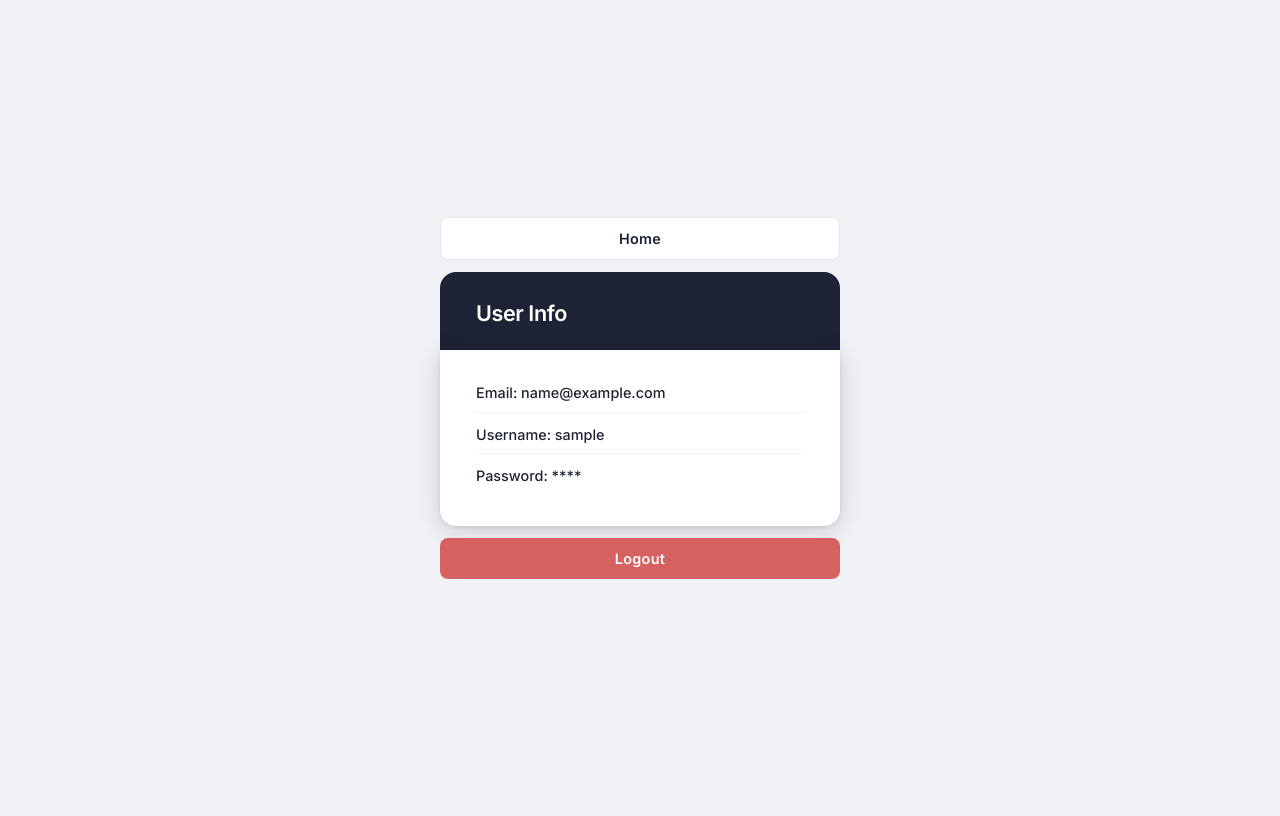
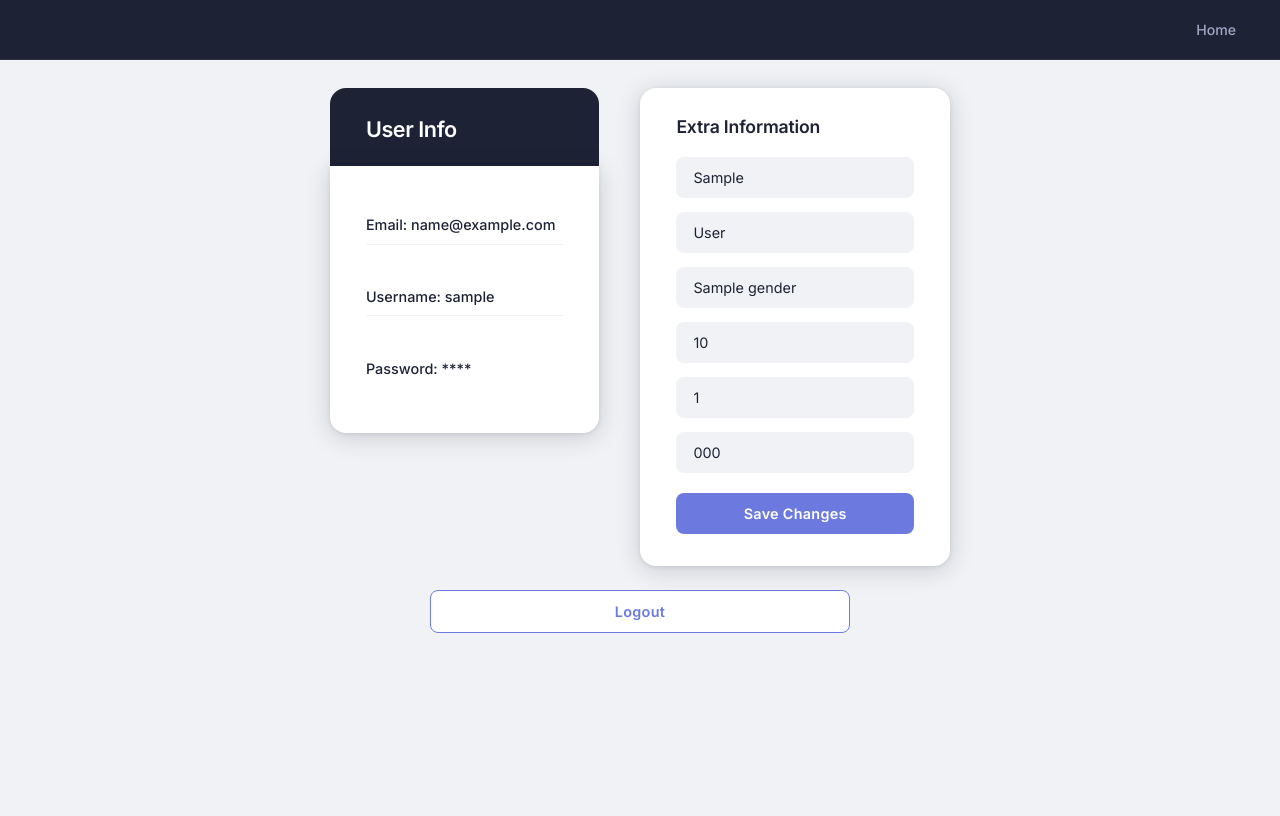
Before and after one commit to FrozenHydrant/eight-hour-relay-website, a Flask app: template templates/profile.html in a window 1280 px wide. Run offline with Flask 3, Linux system fonts and the light colour scheme; the template is opened without the code that fills it: most values are stand-ins (such as "Sample title", 1, 10 or a date in 2020).

Commit message:
Runners can edit important information on profile, added background image

```diff
--- a/app.py
+++ b/app.py
@@ -232,13 +232,61 @@ def profile():
         return redirect(url_for("login"))
     user = user_response.user
 
-    return render_template("profile.html", email=user.email, username=user.user_metadata["username"])
+    info = Data.get_members_info([user.id])[0]
+    # Change None to empty string
+    for k in info:
+        if info[k] is None:
+            info[k] = ""
+
+    return render_template("profile.html", user_info=info, email=info["email"], username=user.user_metadata["username"])
 
 
 @app.route("/logout")
 def logout():
     client.auth.sign_out()
     return redirect(url_for("index"))
+
+
+@app.route("/profile", methods=["POST"])
+def profile_post():
+    try:
+        user_response = client.auth.get_user()
+    except:
+        user_response = None
+    if user_response is None:
+        flash("You must log in to view this page.")
+        return redirect(url_for("login"))
+    user = user_response.user
+
+    first_name = request.form.get("first_name")
+    last_name = request.form.get("last_name")
+    gender = request.form.get("gender")
+    age = request.form.get("age")
+    phone_number = request.form.get("phone_number")
+    emergency_phone = request.form.get("emergency_phone")
+
+    success = Util.verify_all_lists_and_create_response([], [], [], [phone_number, emergency_phone], [first_name, last_name], [gender])
+    if not success:
+        return redirect(url_for("profile"))
+
+    try:
+        age = int(age)
+    except Exception as e:
+        flash("A problem occured: " + str(e))
+        return redirect(url_for("profile"))
+
+    if age < 1 or age > 100:
+        flash("Enter a valid age.")
+        return redirect(url_for("profile"))
+
+    updated_info = {"first_name": first_name, "last_name": last_name, "gender": gender, "age": age, "phone_number": phone_number, "emergency_phone": emergency_phone}
+    success = Data.update_runner_info(user.id, updated_info)
+    if not success:
+        flash("Error occured while updating information.")
+        return redirect(url_for("profile"))
+
+    flash("Successfully updated information.")
+    return redirect(url_for("profile"))
 
 
 @app.route("/team_registration")
--- a/static/css/index.css
+++ b/static/css/index.css
@@ -62,6 +62,7 @@ body {
   position: relative;
   min-height: 100vh;
   background: #1E2235;
+  background-image: url(/static/bg.jpg);
   display: flex;
   flex-direction: column;
   align-items: center;
--- a/static/css/profile.css
+++ b/static/css/profile.css
@@ -12,21 +12,62 @@ body {
   display: flex;
   flex-direction: column;
   align-items: center;
-  justify-content: center;
-  padding: 1.5rem;
+  padding: 0 1.5rem 3rem;
   color: #1E2235;
 }
 
-/* ── Profile card ── */
+/* ── Top navigation bar ── */
+.top_bar_info {
+  position: fixed;
+  top: 0;
+  left: 0;
+  right: 0;
+  z-index: 100;
+  width: 100vw;
+  display: flex;
+  align-items: center;
+  padding: 0 2rem;
+  height: 60px;
+  background: #1E2235;
+  border-bottom: 1px solid rgba(255, 255, 255, 0.06);
+}
+
+.top_bar_insides {
+    margin-right: 0;
+    margin-left: auto;
+}
+
+.top_bar_info a {
+  font-size: 0.88rem;
+  font-weight: 500;
+  color: #A0A8C8;
+  text-decoration: none;
+  padding: 0.4rem 0.75rem;
+  border-radius: 6px;
+  transition: color 0.15s ease, background 0.15s ease;
+}
+
+.top_bar_info a:hover {
+  color: #FFFFFF;
+  background: rgba(108, 122, 224, 0.18);
+}
+
+/* ── Profile header card ── */
 .bonus_info {
   background: #1E2235;
   border-radius: 16px 16px 0 0;
   padding: 1.75rem 2.25rem 1.5rem;
   width: 100%;
-  max-width: 400px;
+  max-width: 420px;
+}
+
+.main_panel {
+  display: block;
+  width: 100%;
 }
 
 .bonus_info_inside h3 {
+  display: inline-block;
   font-size: 1.35rem;
   font-weight: 600;
   color: #FFFFFF;
@@ -40,13 +81,14 @@ body {
   border-radius: 0 0 16px 16px;
   padding: 1.5rem 2.25rem 2rem;
   width: 100%;
-  max-width: 400px;
+  max-width: 420px;
   box-shadow:
     0 4px 24px rgba(30, 34, 53, 0.18),
     0 1px 4px rgba(30, 34, 53, 0.10);
   display: flex;
   flex-direction: column;
   gap: 0.15rem;
+  margin-bottom: 1.5rem;
 }
 
 .main_info p {
@@ -54,7 +96,7 @@ body {
   font-weight: 500;
   color: #1E2235;
   padding: 0.65rem 0;
-  margin: 0;
+  margin-top: 1rem;
   border-bottom: 1px solid #F0F2F5;
 }
 
@@ -62,11 +104,100 @@ body {
   border-bottom: none;
 }
 
-/* ── Buttons ── */
+.main_frame {
+  margin-top: 5rem;
+  display: flex;
+  flex-direction: row;
+}
+
+/* ── Extra information card ── */
+.more_info {
+  margin-left: 2.6rem;
+  background: #FFFFFF;
+  border-radius: 16px;
+  padding: 1.75rem 2.25rem 2rem;
+  width: 100%;
+  max-width: 420px;
+  box-shadow:
+    0 4px 24px rgba(30, 34, 53, 0.18),
+    0 1px 4px rgba(30, 34, 53, 0.10);
+  margin-bottom: 1.5rem;
+}
+
+.more_info h3 {
+  font-size: 1.1rem;
+  font-weight: 600;
+  color: #1E2235;
+  letter-spacing: -0.01em;
+  margin: 0 0 1.25rem;
+}
+
+/* ── Form layout ── */
+.info_form {
+  display: flex;
+  flex-direction: column;
+  gap: 0.85rem;
+}
+
+.info_form input {
+  width: 100%;
+  padding: 0.7rem 1rem;
+  font-family: inherit;
+  font-size: 0.9rem;
+  color: #1E2235;
+  background: #F0F2F5;
+  border: 1.5px solid transparent;
+  border-radius: 8px;
+  outline: none;
+  transition:
+    border-color 0.18s ease,
+    box-shadow 0.18s ease;
+}
+
+.info_form input::placeholder {
+  color: #9CA3AF;
+}
+
+.info_form input:focus {
+  border-color: #6C7AE0;
+  box-shadow: 0 0 0 3.5px rgba(108, 122, 224, 0.22);
+  background: #FFFFFF;
+}
+
+.info_form .button {
+  margin-top: 0.4rem;
+  width: 100%;
+  padding: 0.75rem 1rem;
+  font-family: inherit;
+  font-size: 0.9rem;
+  font-weight: 600;
+  letter-spacing: 0.02em;
+  color: #FFFFFF;
+  background: #6C7AE0;
+  border: none;
+  border-radius: 8px;
+  cursor: pointer;
+  transition:
+    background 0.15s ease,
+    transform 0.1s ease,
+    box-shadow 0.15s ease;
+}
+
+.info_form .button:hover {
+  background: #5A67D8;
+  box-shadow: 0 4px 14px rgba(108, 122, 224, 0.38);
+}
+
+.info_form .button:active {
+  transform: translateY(1px);
+  box-shadow: none;
+}
+
+/* ── Logout button ── */
 .main_button {
   display: block;
   width: 100%;
-  max-width: 400px;
+  max-width: 420px;
   padding: 0.75rem 1rem;
   font-family: inherit;
   font-size: 0.9rem;
@@ -82,27 +213,15 @@ body {
     box-shadow 0.15s ease;
 }
 
-.main_button.home {
-  color: #1E2235;
+.main_button.logout {
+  color: #6C7AE0;
   background: #FFFFFF;
-  border: 1.5px solid #E2E5EE;
-  margin-bottom: 0.75rem;
-}
-
-.main_button.home:hover {
-  background: #F0F2F5;
-  box-shadow: 0 2px 8px rgba(30, 34, 53, 0.08);
-}
-
-.main_button.logout {
-  color: #FFFFFF;
-  background: #d66161;
-  border: none;
-  margin-top: 0.75rem;
+  border: 1.5px solid #6C7AE0;
 }
 
 .main_button.logout:hover {
-  background: #ec7171;
+  background: #6C7AE0;
+  color: #FFFFFF;
   box-shadow: 0 4px 14px rgba(108, 122, 224, 0.38);
 }
 
@@ -115,7 +234,7 @@ body {
 .my_flashes {
   margin-top: 1.25rem;
   width: 100%;
-  max-width: 400px;
+  max-width: 420px;
   display: flex;
   flex-direction: column;
   gap: 0.5rem;
@@ -134,11 +253,16 @@ body {
 
 /* ── Responsive ── */
 @media (max-width: 480px) {
+  .top_bar_insides {
+    padding: 0 1rem;
+  }
+
   .bonus_info {
     padding: 1.5rem 1.5rem 1.25rem;
   }
 
-  .main_info {
+  .main_info,
+  .more_info {
     padding: 1.25rem 1.5rem 1.5rem;
   }
 }
--- a/templates/profile.html
+++ b/templates/profile.html
@@ -4,7 +4,13 @@
         <link rel="stylesheet" href="/static/css/profile.css">
     </head>
     <body>
-        <a class="main_button home" href="{{ url_for('index') }}">Home</a>
+        <div class="top_bar_info">
+            <div class="top_bar_insides">
+                <a href="{{ url_for('index') }}">Home</a>
+            </div>
+        </div>
+        <div class="main_frame">
+            <div class="main_panel">
                 <div class="bonus_info">
                     <div class="bonus_info_inside">
                     <h3>User Info</h3></div>
@@ -13,6 +19,20 @@
                     <p>Email: {{ email }}</p>
                     <p>Username: {{ username }}</p>
                     <p>Password: ****</p>
+                </div>
+            </div>
+            <div class="more_info">
+                <h3>Extra Information</h3>
+                <form method="post" class="info_form">
+                    <input type="text" name="first_name" placeholder="First Name" value="{{ user_info['first_name'] }}">
+                    <input type="text" name="last_name" placeholder="Last Name" value="{{ user_info['last_name'] }}">
+                    <input type="text" name="gender" placeholder="Gender" value="{{ user_info['gender'] }}">
+                    <input type="text" name="age" placeholder="Age" value="{{ user_info['age'] }}">
+                    <input type="text" name="phone_number" placeholder="Phone Number" value="{{ user_info['phone_number'] }}">
+                    <input type="text" name="emergency_phone" placeholder="Emergency Phone Contact" value="{{ user_info['emergency_phone'] }}">
+                    <button class="button">Save Changes</button>
+                </form>
+            </div>
         </div>
         <a class="main_button logout" href="{{ url_for('logout') }}">Logout</a>
         <div class="my_flashes">
```
Also changed, not shown: data.py (+9 -0 lines), util.py (+76 -0 lines), static/bg.jpg (added). Lines whose indentation alone changed are shown as unchanged.
